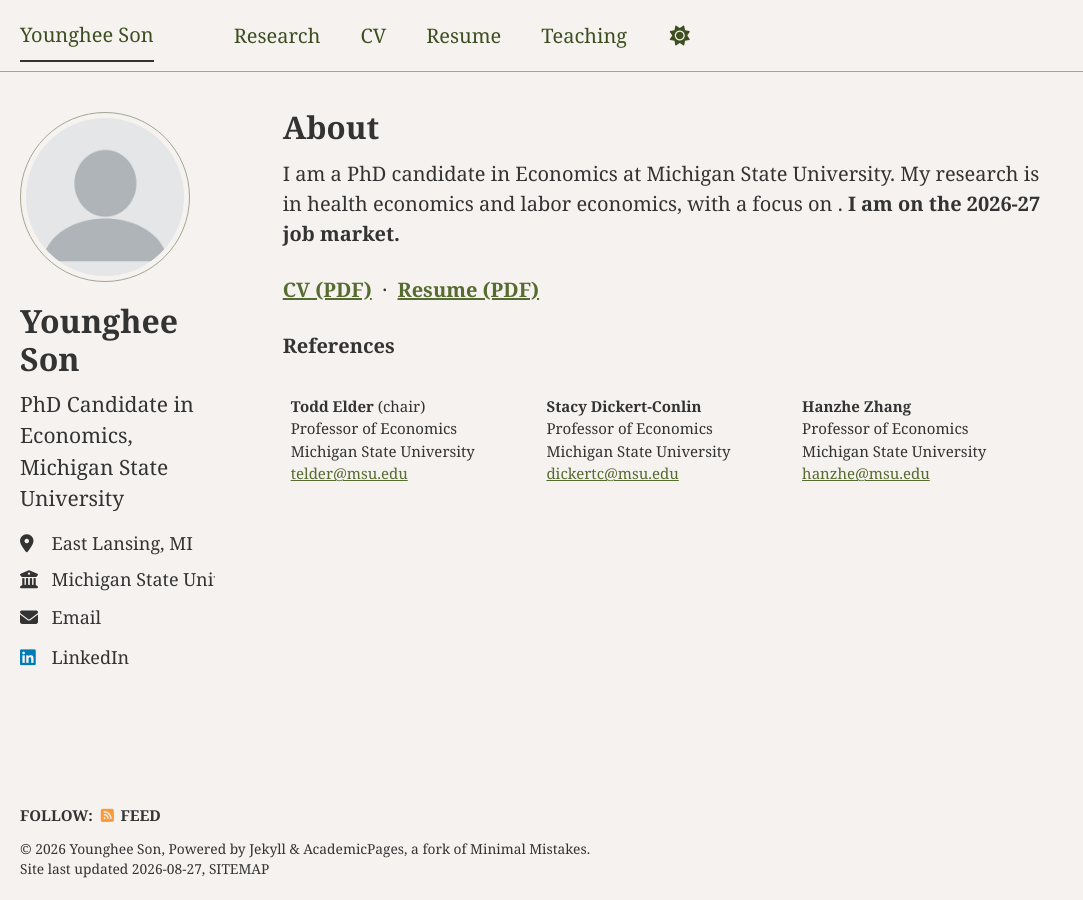
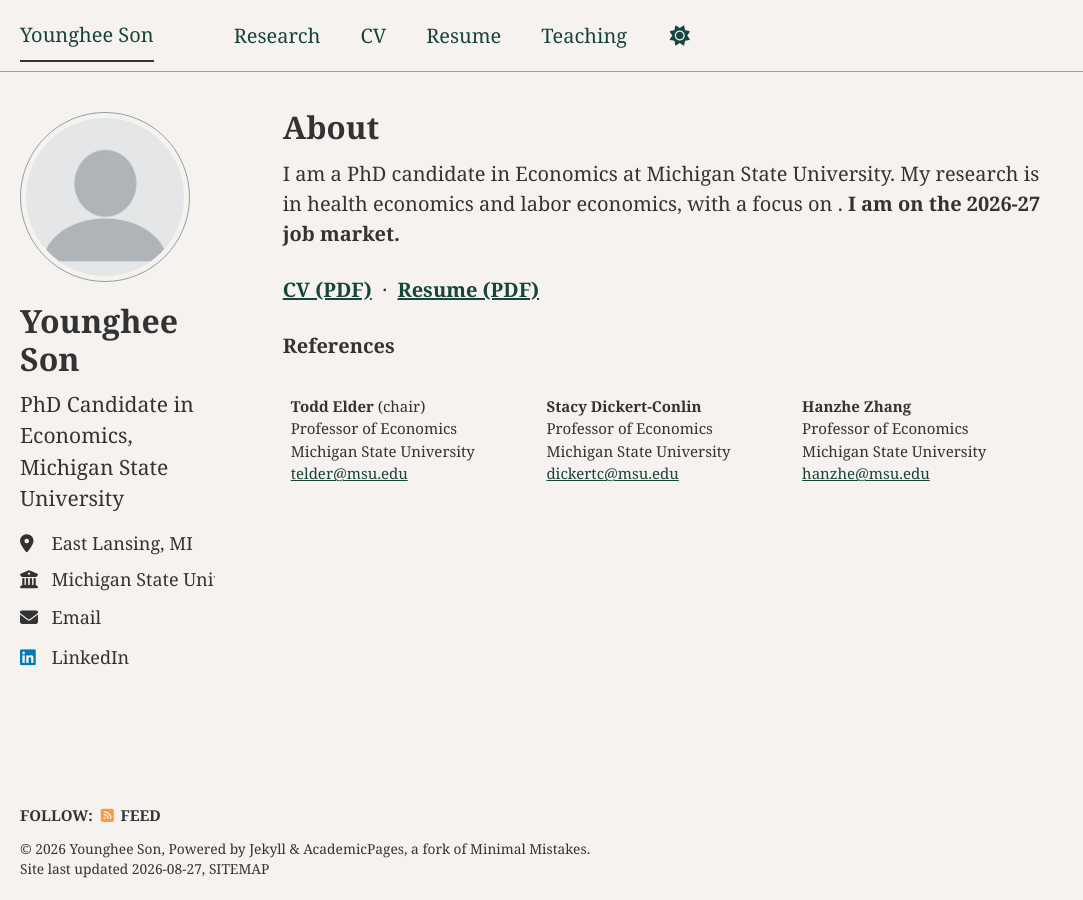
Before and after one commit to younghee-son/younghee-son.github.io, a Jekyll site: the page built from _pages/about.md, in a window 1280 px wide. Shown: the whole page, without its empty margins (0-1083 px from the left). Built offline with Jekyll 4.4.1, drawn with Linux system fonts in a browser that asks for light colours; some web fonts are replaced; a style sheet for code colours, icons or effects is not loaded.

Commit message:
Update primary and link colors in air_light theme

```diff
--- a/_sass/theme/_air_light.scss
+++ b/_sass/theme/_air_light.scss
@@ -4,7 +4,7 @@
    ========================================================================== */
 
 /* Color codes used for the theme */
-$primary-color              : #3d4f21;                       /* dark olive */
+$primary-color              : #18453B;                       /* spartan green */
 $dark-primary-color         : mix(#000, $primary-color, 40%);
 $darker-primary-color       : mix(#000, $primary-color, 60%);
 $light-primary-color        : mix(#fff, $primary-color, 50%);
@@ -12,9 +12,9 @@ $background                 : #f6f2f0;                       /* cream */
 $background-light           : #f6f2f0;
 $background-lighter         : #f5f5f5;
 $text                       : #333333;
-$link                       : #556b2f;                       /* olive */
-$link-dark                  : #a0522d;                       /* rust, on hover */
-$link-light                 : #6b8e23;                       /* lighter olive, visited */
+$link                       : #18453B;                       /* green */
+$link-dark                  : #008208;                       /* kelly green, on hover */
+$link-light                 : #7BBD00;                       /* lighter green, visited */
 $footer                     : $background-light;             /* footer blends into the page */
 
 /* Color codes used for the site */
```
